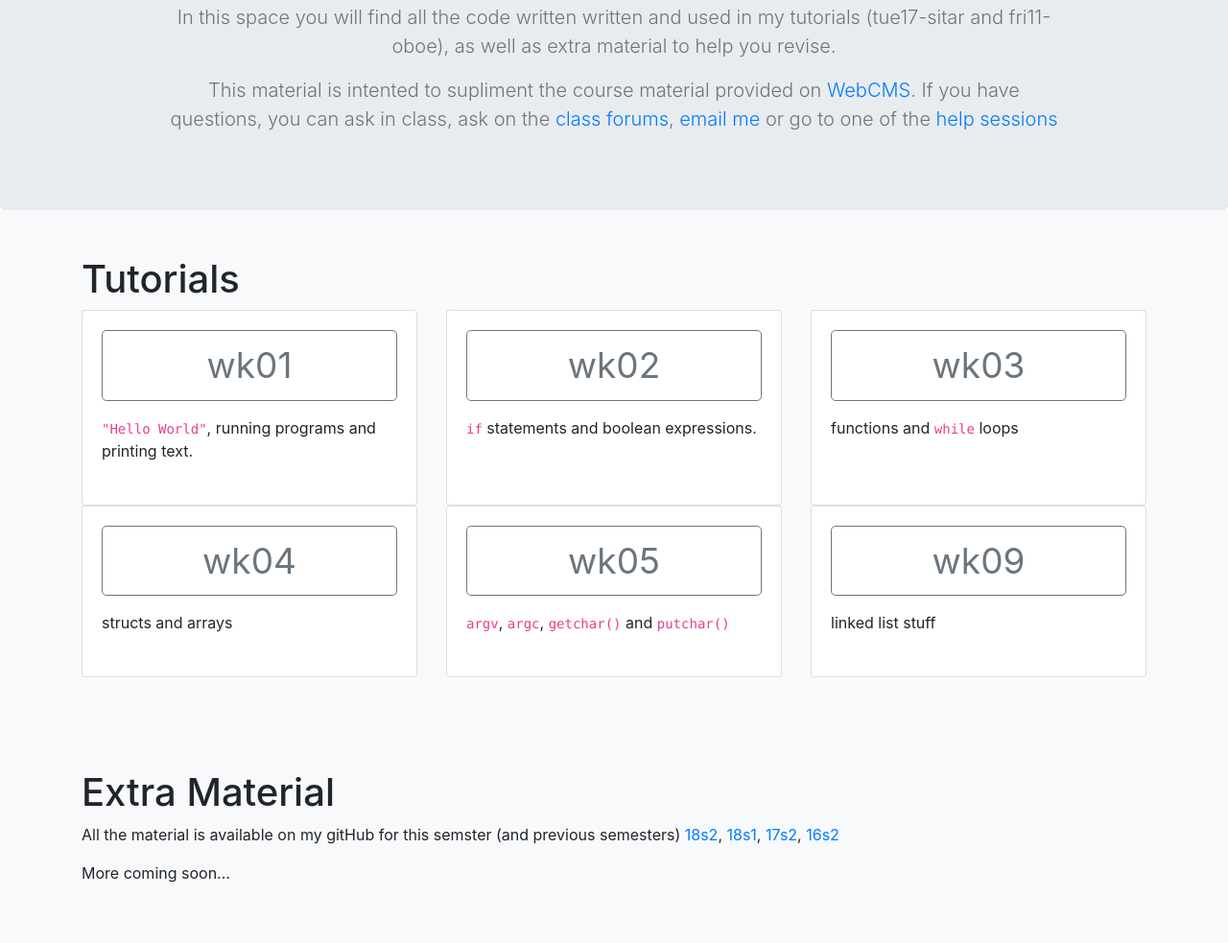
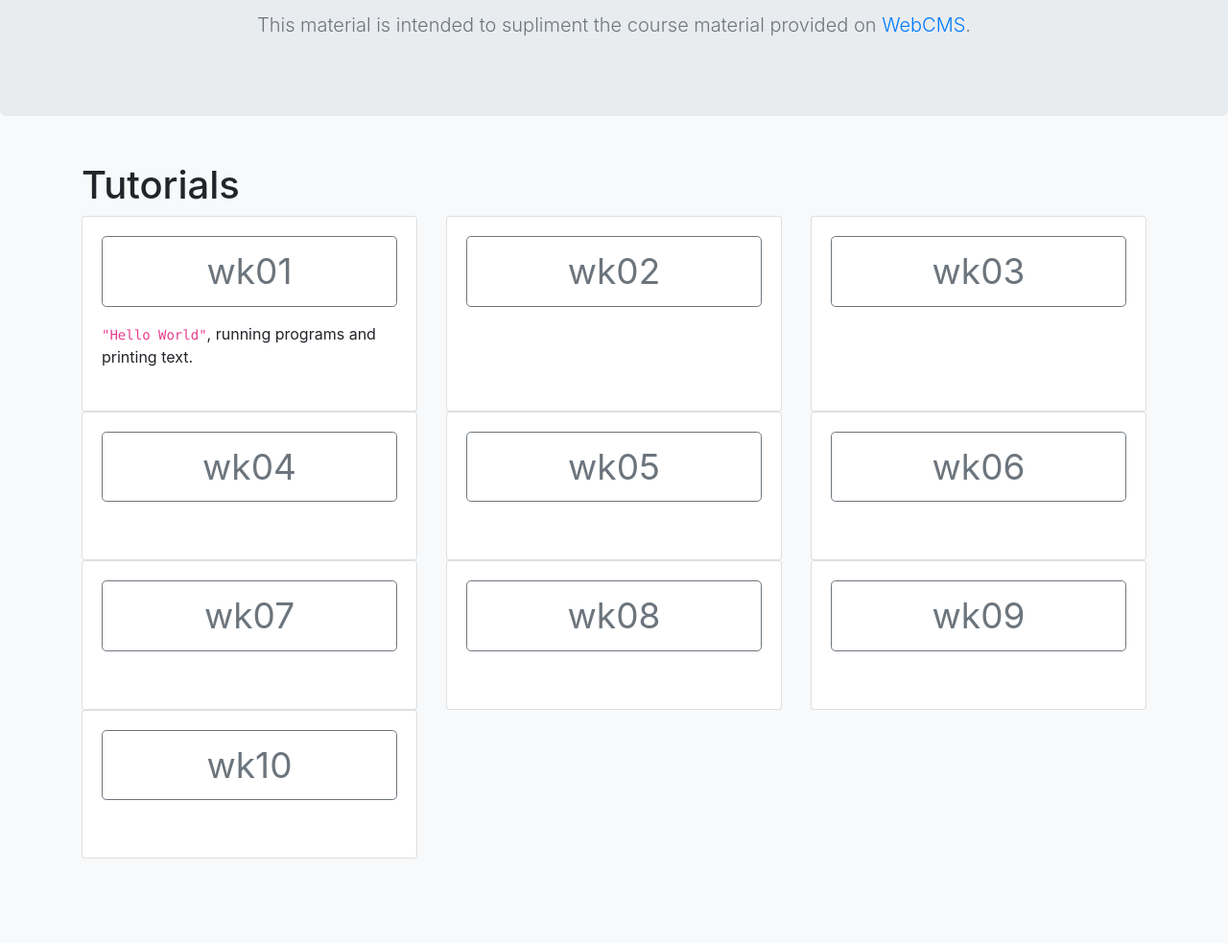
Before and after one commit to helenaKertesz/TUT1511_19t2, a plain HTML site: page index.html in a window 1280 px wide. Shown: the part 173-1156 px from the top of the page at 96% size. Drawn offline with nearby package versions, Linux system fonts and the light colour scheme.

Commit message:
week structure

```diff
--- a/index.html
+++ b/index.html
@@ -4,8 +4,10 @@
 	<head>
 		<meta charset="utf-8">
 		<title>Teaching</title>
-    	<meta name="viewport" content="width=device-width, initial-scale=1, shrink-to-fit=no">
-      <link rel="stylesheet" href="https://maxcdn.bootstrapcdn.com/bootstrap/4.0.0/css/bootstrap.min.css"
+    	<meta name="viewport"
+              content="width=device-width, initial-scale=1, shrink-to-fit=no">
+      <link rel="stylesheet"
+href="https://maxcdn.bootstrapcdn.com/bootstrap/4.0.0/css/bootstrap.min.css"
 integrity="sha384-Gn5384xqQ1aoWXA+058RXPxPg6fy4IWvTNh0E263XmFcJlSAwiGgFAW/dAiS6JXm"
 			crossorigin="anonymous">
     	<!-- Custom styles for this template -->
@@ -17,7 +19,7 @@
       <div class="navbar navbar-dark bg-dark box-shadow">
         <div class="container d-flex justify-content-between">
           <a href="#" class="navbar-brand d-flex align-items-center">
-            <strong>18s2</strong>
+            <strong>19t2</strong>
           </a>
         </div>
       </div>
@@ -28,21 +30,16 @@
 		<div class="container" style="width: 80%">
 		<h1 class="jumbotron-heading">Helena's Tutorials</h1>
 		<p class="lead text-muted">
-						In this space you will find all the code written written and used in my tutorials (tue17-sitar and fri11-oboe),
-						as well as extra material to help you revise.
+			<!--In this space you will find all the code written written and used in my tutorials (tue17-sitar and fri11-oboe),
+			as well as extra material to help you revise.-->
 		</p>
 		<p class="lead text-muted">
-						This material is intented to supliment the course material provided on
-						<a href="https://webcms3.cse.unsw.edu.au/COMP1511/18s2/">WebCMS</a>.
-                  If you have questions, you can ask in class, ask on the
+			This material is intended to supliment the course material provided on
+			<a href="https://webcms3.cse.unsw.edu.au/COMP1511/19T2/">WebCMS</a>.
+            <!--If you have questions, you can ask in class, ask on the
 			<a href="https://webcms3.cse.unsw.edu.au/COMP1511/18s2/forums/">class forums</a>,
 			<a href="mailto:h.kertesz@unsw.edu.au">email me</a> or go to one of the
-						<a href="https://webcms3.cse.unsw.edu.au/COMP1511/18s2/resources/18917">help sessions</a>
-					</p>
-					<p>
-					<!--a href="#">
-						<span class="glyphicon glyphicon-envelope"></span>
-        			</a-->
+			<a href="https://webcms3.cse.unsw.edu.au/COMP1511/18s2/resources/18917">help sessions</a> -->
 		</p>
 				</div>
 			</div>
@@ -52,101 +49,128 @@
 			<h1> Tutorials </h1>
         	<div class="row">
 
+            <!-- WEEK 01 -->
             <div class="col-md-4">
             <div class="card mb-4 box-shadow" style="height: 100%">
             <div class="card-body">
             <p class="card-text">
-                      			<a href="wk01" class="btn btn-lg btn-outline-secondary btn-block" style="font-size: 37px">
-                                 wk01
-										</a>
-									</p>
+            <a href="wk01"
+               class="btn btn-lg btn-outline-secondary btn-block"
+               style="font-size: 37px"> wk01
+            </a></p>
             <p class="card-text">
-										<code>"Hello World"</code>, running programs and printing text.
-									</p>
-              				</div>
-            			</div>
-            		</div>
+			<code>"Hello World"</code>,
+            running programs and printing text.
+			</p></div></div></div>
 
+            <!-- WEEK 02 -->
             <div class="col-md-4">
             <div class="card mb-4 box-shadow" style="height: 100%">
             <div class="card-body">
             <p class="card-text">
-                      			<a href="wk02" class="btn btn-lg btn-outline-secondary btn-block" style="font-size: 37px">
-                                 wk02
-										</a>
-									</p>
+            <a href="wk02"
+               class="btn btn-lg btn-outline-secondary btn-block"
+               style="font-size: 37px"> wk02
+            </a></p>
             <p class="card-text">
-										<code>if</code> statements and boolean expressions.
-									</p>
-              				</div>
-            			</div>
-            		</div>
+			</p></div></div></div>
 
 
+            <!-- WEEK 03 -->
             <div class="col-md-4">
             <div class="card mb-4 box-shadow" style="height: 100%">
             <div class="card-body">
             <p class="card-text">
-                      			<a href="wk03" class="btn btn-lg btn-outline-secondary btn-block" style="font-size: 37px">
-                                 wk03
-										</a>
-									</p>
+            <a href="wk03"
+               class="btn btn-lg btn-outline-secondary btn-block"
+               style="font-size: 37px"> wk03
+            </a></p>
             <p class="card-text">
-										functions and <code>while</code> loops
-									</p>
-              				</div>
-            			</div>
-            		</div>
+			</p></div></div></div>
 
+            <!-- WEEK 04 -->
             <div class="col-md-4">
             <div class="card mb-4 box-shadow" style="height: 100%">
             <div class="card-body">
             <p class="card-text">
-                      			<a href="wk04" class="btn btn-lg btn-outline-secondary btn-block" style="font-size: 37px">
-                                 wk04
-										</a>
-									</p>
+            <a href="wk04"
+               class="btn btn-lg btn-outline-secondary btn-block"
+               style="font-size: 37px"> wk04
+            </a></p>
             <p class="card-text">
-										structs and arrays
-									</p>
-              				</div>
-            			</div>
-            		</div>
+			</p></div></div></div>
 
+            <!-- WEEK 05 -->
             <div class="col-md-4">
             <div class="card mb-4 box-shadow" style="height: 100%">
             <div class="card-body">
             <p class="card-text">
-                      			<a href="wk05" class="btn btn-lg btn-outline-secondary btn-block" style="font-size: 37px">
-                                 wk05
-										</a>
-									</p>
+            <a href="wk05"
+               class="btn btn-lg btn-outline-secondary btn-block"
+               style="font-size: 37px"> wk05
+            </a></p>
             <p class="card-text">
-										<code>argv</code>,
-										<code>argc</code>,
-										<code>getchar()</code> and
-										<code>putchar()</code>
-									</p>
-              				</div>
-            			</div>
-            		</div>
+			</p></div></div></div>
 
+            <!-- WEEK 06 -->
             <div class="col-md-4">
             <div class="card mb-4 box-shadow" style="height: 100%">
             <div class="card-body">
             <p class="card-text">
-                      			<a href="wk09" class="btn btn-lg btn-outline-secondary btn-block" style="font-size: 37px">
-                                 wk09
-										</a>
-									</p>
+            <a href="wk06"
+               class="btn btn-lg btn-outline-secondary btn-block"
+               style="font-size: 37px"> wk06
+            </a></p>
             <p class="card-text">
-										linked list stuff
-									</p>
-              				</div>
-            			</div>
-            		</div>
+			</p></div></div></div>
 
+            <!-- WEEK 07 -->
+            <div class="col-md-4">
+            <div class="card mb-4 box-shadow" style="height: 100%">
+            <div class="card-body">
+            <p class="card-text">
+            <a href="wk07"
+               class="btn btn-lg btn-outline-secondary btn-block"
+               style="font-size: 37px"> wk07
+            </a></p>
+            <p class="card-text">
+			</p></div></div></div>
 
+            <!-- WEEK 08 -->
+            <div class="col-md-4">
+            <div class="card mb-4 box-shadow" style="height: 100%">
+            <div class="card-body">
+            <p class="card-text">
+            <a href="wk08"
+               class="btn btn-lg btn-outline-secondary btn-block"
+               style="font-size: 37px"> wk08
+            </a></p>
+            <p class="card-text">
+			</p></div></div></div>
+
+            <!-- WEEK 09 -->
+            <div class="col-md-4">
+            <div class="card mb-4 box-shadow" style="height: 100%">
+            <div class="card-body">
+            <p class="card-text">
+            <a href="wk09"
+               class="btn btn-lg btn-outline-secondary btn-block"
+               style="font-size: 37px"> wk09
+            </a></p>
+            <p class="card-text">
+			</p></div></div></div>
+
+            <!-- WEEK 10 -->
+            <div class="col-md-4">
+            <div class="card mb-4 box-shadow" style="height: 100%">
+            <div class="card-body">
+            <p class="card-text">
+            <a href="wk10"
+               class="btn btn-lg btn-outline-secondary btn-block"
+               style="font-size: 37px"> wk10
+            </a></p>
+            <p class="card-text">
+			</p></div></div></div>
       		</div>
       		</div>
       	</div>
@@ -155,29 +179,14 @@
 		<div class="album py-5 bg-light">
         <div class="container">
 		<h1> Extra Material </h1>
-					<p>All the material is available on my gitHub for this semster (and previous semesters)
+		<p>
+            All the material is available on my gitHub for this semster
+            (and previous semesters)
             <a href="https://github.com/helenaKertesz/TUT1511_18s2">18s2</a>,
             <a href="https://github.com/helenaKertesz/TUT1511_18s1">18s1</a>,
             <a href="https://github.com/helenaKertesz/TUT1511_17s2">17s2</a>,
             <a href="https://github.com/helenaKertesz/TUT1917_16s2">16s2</a>
         </p>
-					<p>More coming soon...</p>
-        			<div class="row">
-
-            		<!--div class="col-md-4">
-              			<div class="card mb-4 box-shadow">
-              				<div class="card-body">
-               				<p class="card-text">
-                      			<button type="button" class="btn btn-lg btn-outline-secondary" style="width: 100%">
-											<h1 class="jumbotron-heading"> wk01 </h1>
-										</button>
-									</p>
-               				<p class="card-text">
-										What we did this week
-									</p>
-              				</div>
-            			</div>
-            		</div-->
 
       	</div>
       	</div>
@@ -191,8 +200,6 @@
        	<p class="float-right">
         <a href="#">Back to top</a>
         </p>
-        	<!--p>Album example is &copy; Bootstrap, but please download and customize it for yourself!</p>
-        	<p>New to Bootstrap? <a href="../../">Visit the homepage</a> or read our <a href="../../getting-started/">getting started guide</a>.</pi-->
       	</div>
     	</footer>
 
```
Also changed, not shown: wk01/index.html (added, +69 -0 lines). Lines whose indentation alone changed are shown as unchanged.
